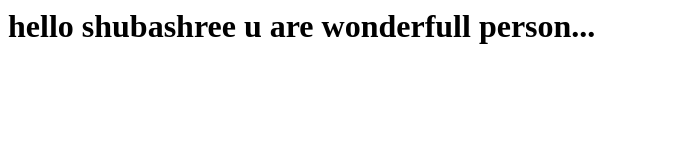
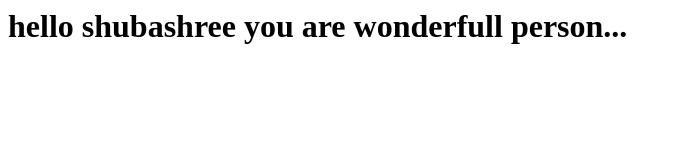
Before and after one commit to nikhilnamaji/july13, a plain HTML site: page index.html in a window 1280 px wide. Shown: the whole page, without its empty margins (0-681 px from the left). Drawn offline with Linux system fonts and the light colour scheme.

Commit message:
Update index.html

```diff
--- a/index.html
+++ b/index.html
@@ -1,5 +1,5 @@
 <html>
 <body>
-<h1> hello shubashree u are wonderfull person... </h1>
+<h1> hello shubashree you are wonderfull person... </h1>
 </html>
 </body>
```
